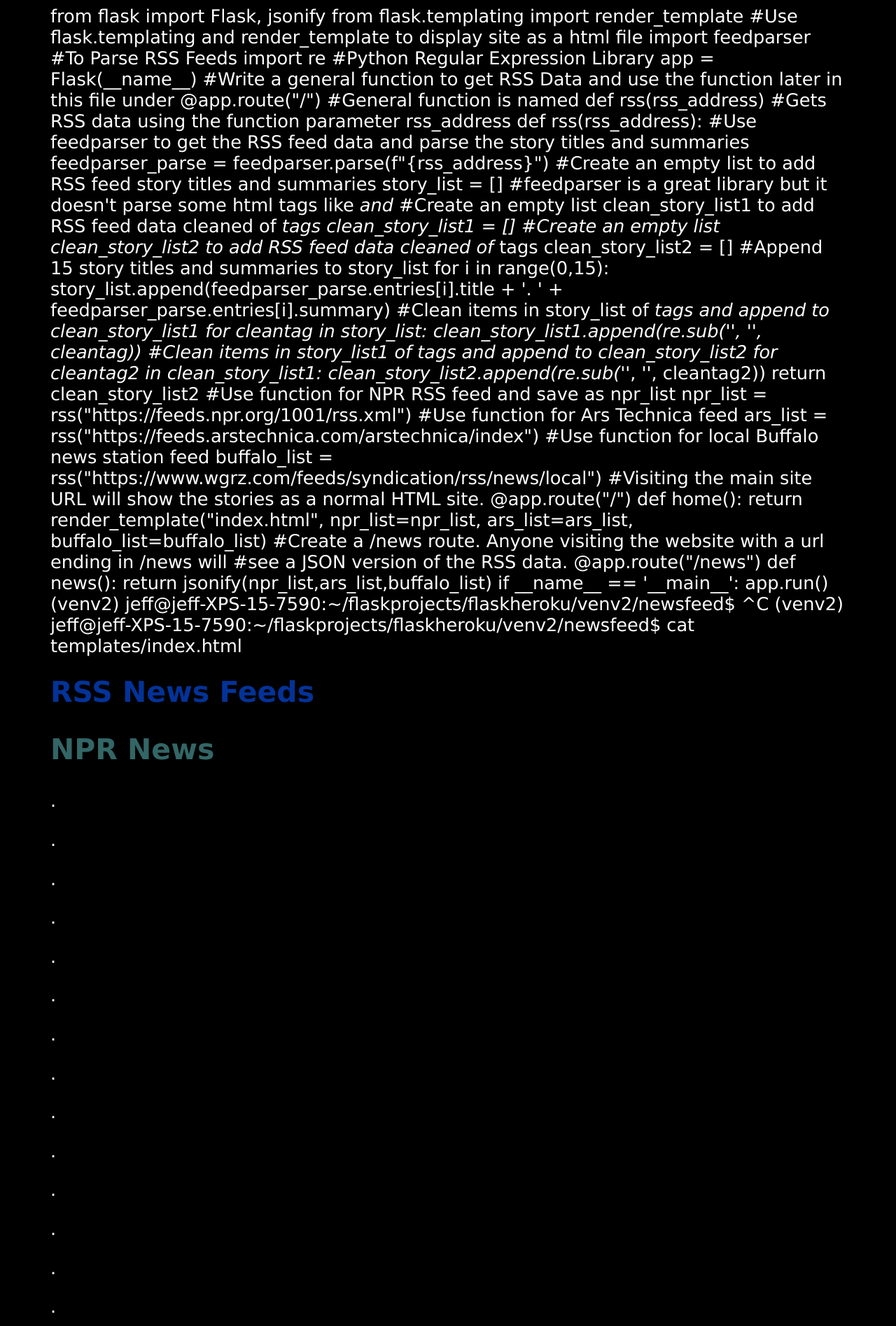
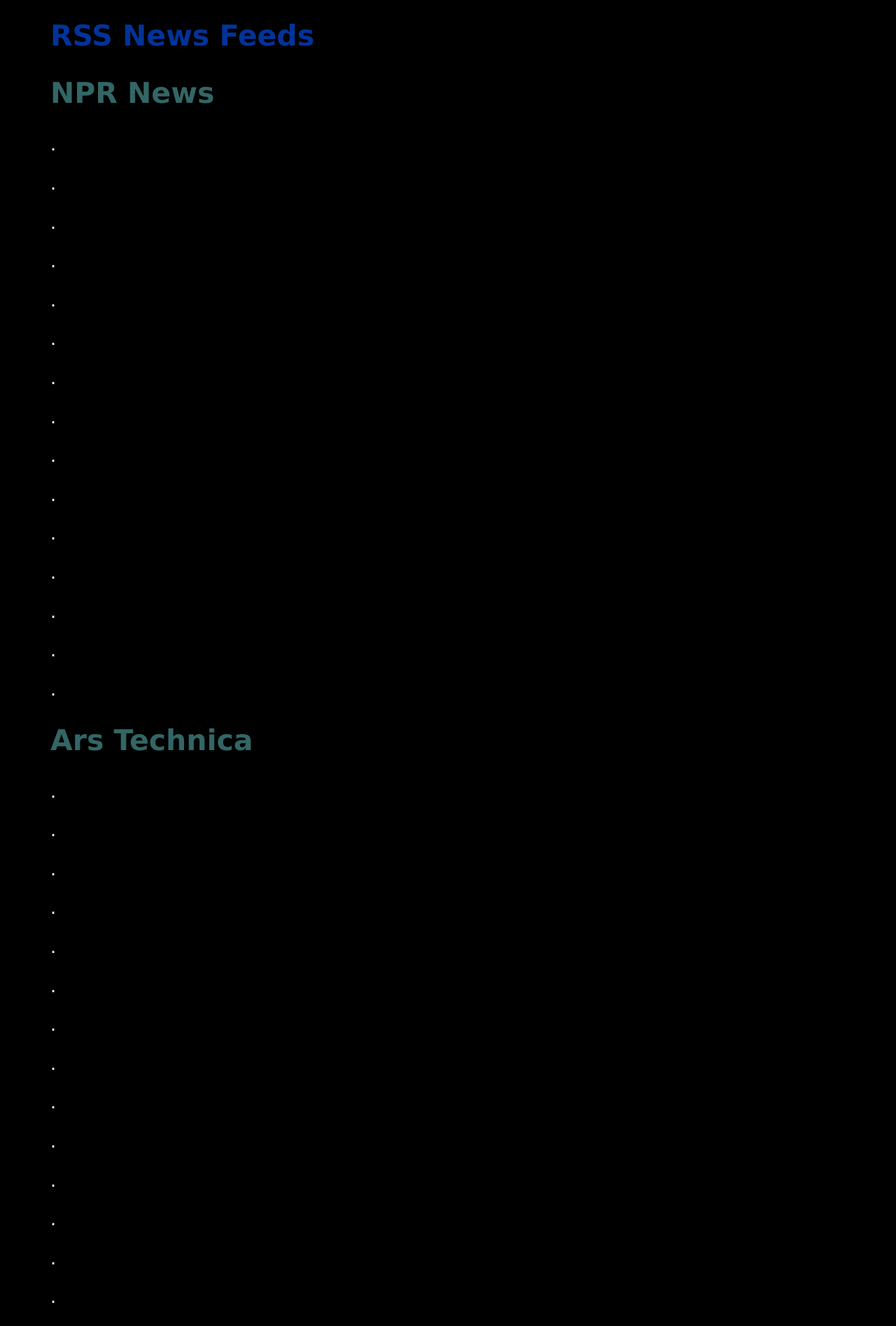
Before and after one commit to jeffthomasweb/newsfeed, a Flask app: page / in a window 1280 px wide. Shown: the top 1895 px of the page at 70% size. Run offline with Flask 2, Linux system fonts and the light colour scheme.

Commit message:
Fix typo

```diff
--- a/templates/index.html
+++ b/templates/index.html
@@ -1,62 +1,3 @@
-from flask import Flask, jsonify
-from flask.templating import render_template #Use flask.templating and render_template to display site as a html file
-import feedparser #To Parse RSS Feeds
-import re #Python Regular Expression Library
-
-app = Flask(__name__)
-
-#Write a general function to get RSS Data and use the function later in this file under @app.route("/")
-#General function is named def rss(rss_address)
-#Gets RSS data using the function parameter rss_address
-
-def rss(rss_address):
-    #Use feedparser to get the RSS feed data and parse the story titles and summaries
-    feedparser_parse = feedparser.parse(f"{rss_address}")
-    #Create an empty list to add RSS feed story titles and summaries
-    story_list = []
-    #feedparser is a great library but it doesn't parse some html tags like <em> and </em>
-    #Create an empty list clean_story_list1 to add RSS feed data cleaned of <em> tags
-    clean_story_list1 = []
-    #Create an empty list clean_story_list2 to add RSS feed data cleaned of </em> tags
-    clean_story_list2 = []
-    #Append 15 story titles and summaries to story_list
-    for i in range(0,15):
-        story_list.append(feedparser_parse.entries[i].title + '. ' + feedparser_parse.entries[i].summary)
-
-    #Clean items in story_list of <em> tags and append to clean_story_list1
-    for cleantag in story_list:
-        clean_story_list1.append(re.sub('<em>', '', cleantag))
-
-    #Clean items in story_list1 of </em> tags and append to clean_story_list2
-    for cleantag2 in clean_story_list1:
-        clean_story_list2.append(re.sub('</em>', '', cleantag2))
-
-    return clean_story_list2
-
-#Use function for NPR RSS feed and save as npr_list
-npr_list = rss("https://feeds.npr.org/1001/rss.xml")
-
-#Use function for Ars Technica feed
-ars_list = rss("https://feeds.arstechnica.com/arstechnica/index")
-
-#Use function for local Buffalo news station feed
-buffalo_list = rss("https://www.wgrz.com/feeds/syndication/rss/news/local")
-
-#Visiting the main site URL will show the stories as a normal HTML site.
-@app.route("/")
-def home():
-    return render_template("index.html", npr_list=npr_list, ars_list=ars_list, buffalo_list=buffalo_list)
-
-#Create a /news route. Anyone visiting the website with a url ending in /news will
-#see a JSON version of the RSS data.
-@app.route("/news")
-def news():
-    return jsonify(npr_list,ars_list,buffalo_list)
-
-if __name__ == '__main__':
-    app.run()
-(venv2) jeff@jeff-XPS-15-7590:~/flaskprojects/flaskheroku/venv2/newsfeed$ ^C
-(venv2) jeff@jeff-XPS-15-7590:~/flaskprojects/flaskheroku/venv2/newsfeed$ cat templates/index.html
 <!doctype html>
 <html lang="en">
 <head>
```
